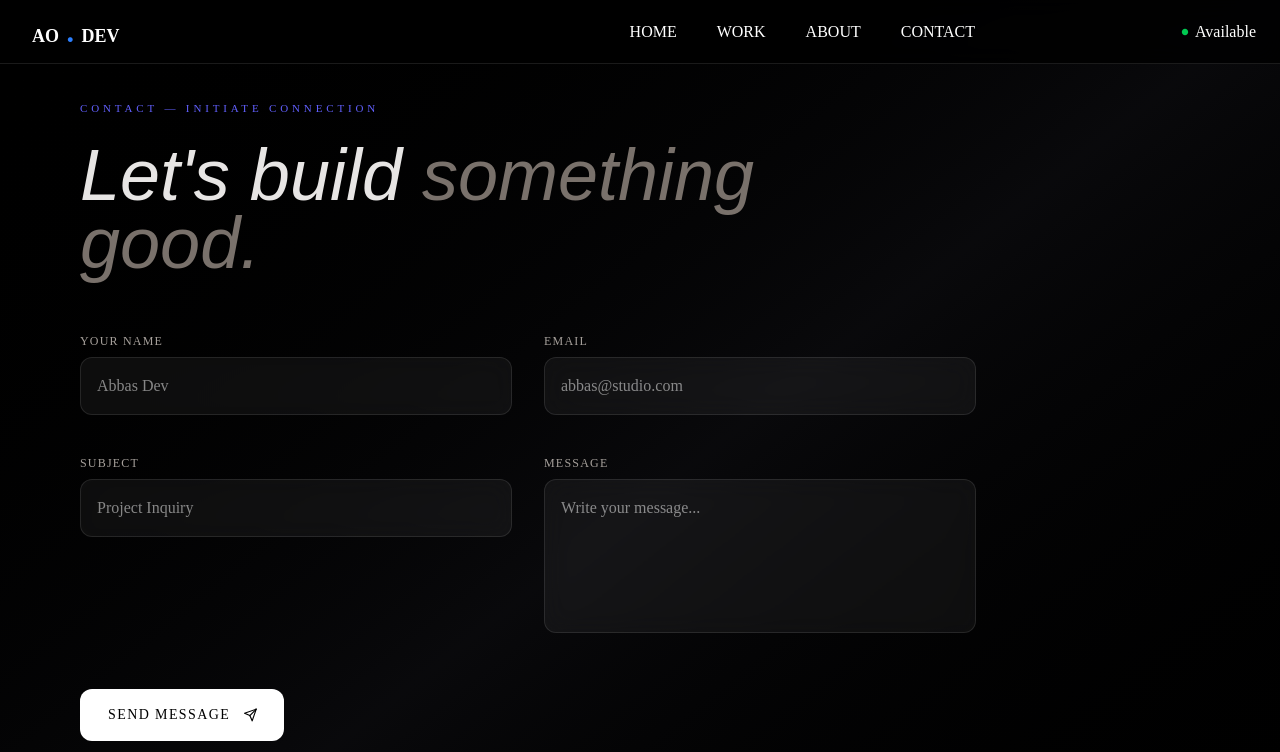
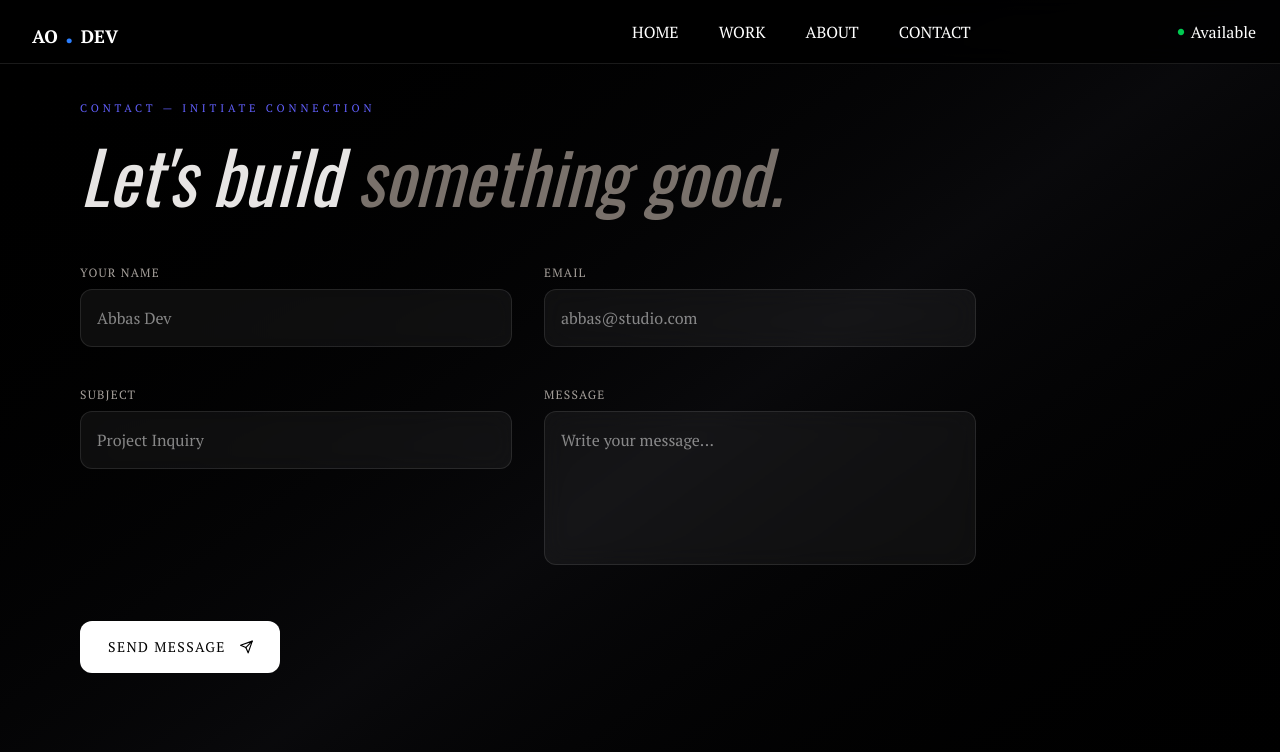
Before and after one commit to abbasolabode/myPortfolio, a React (Vite) app: page /contact in a window 1280 px wide. Shown: the top 752 px of the page. Built offline with nearby package versions, Linux system fonts and the light colour scheme.

Commit message:
Remove React Query Devtools from production

```diff
--- a/src/App.jsx
+++ b/src/App.jsx
@@ -26,7 +26,9 @@ export default function App() {
   return (
     <>
       <QueryClientProvider client={queryClient}>
-        {import.meta.env.DEV && (<ReactQueryDevtools initialIsOpen={false} />)}
+        {import.meta.env.DEV && (
+          <ReactQueryDevtools initialIsOpen={false} />
+        )}
         <BrowserRouter>
           <Routes>
             <Route element={<AppLayouts />}>
--- a/src/components/Navbar.jsx
+++ b/src/components/Navbar.jsx
@@ -101,9 +101,9 @@ export default function Navbar() {
 
       {/* Desktop */}
       <nav className="hidden pr-6 lg:flex gap-50 items-center w-full">
-        <ul className="text-white uppercase flex gap-10 items-center ">
+        <ul className="text-white  uppercase flex gap-10 items-center ">
           {navLinks.map(link => (
-            <li to={link.path} key={link.id}>{link.label}</li>
+            <Link to={link.path} key={link.id}>{link.label}</Link>
           ))}
         </ul>
 
--- a/src/index.css
+++ b/src/index.css
@@ -1,5 +1,5 @@
+@import url('https://fonts.googleapis.com/css2?family=Monoton&family=Oswald:wght@200..700&family=PT+Serif:ital,wght@0,400;0,700;1,400;1,700&display=swap');
 @import "tailwindcss";
-@import url('https://fonts.googleapis.com/css2?family=Monoton&family=Oswald:wght@200..700&family=PT+Serif:ital,wght@0,400;0,700;1,400;1,700&display=swap');
 
 /* CSS Variables */
 :root {
```
